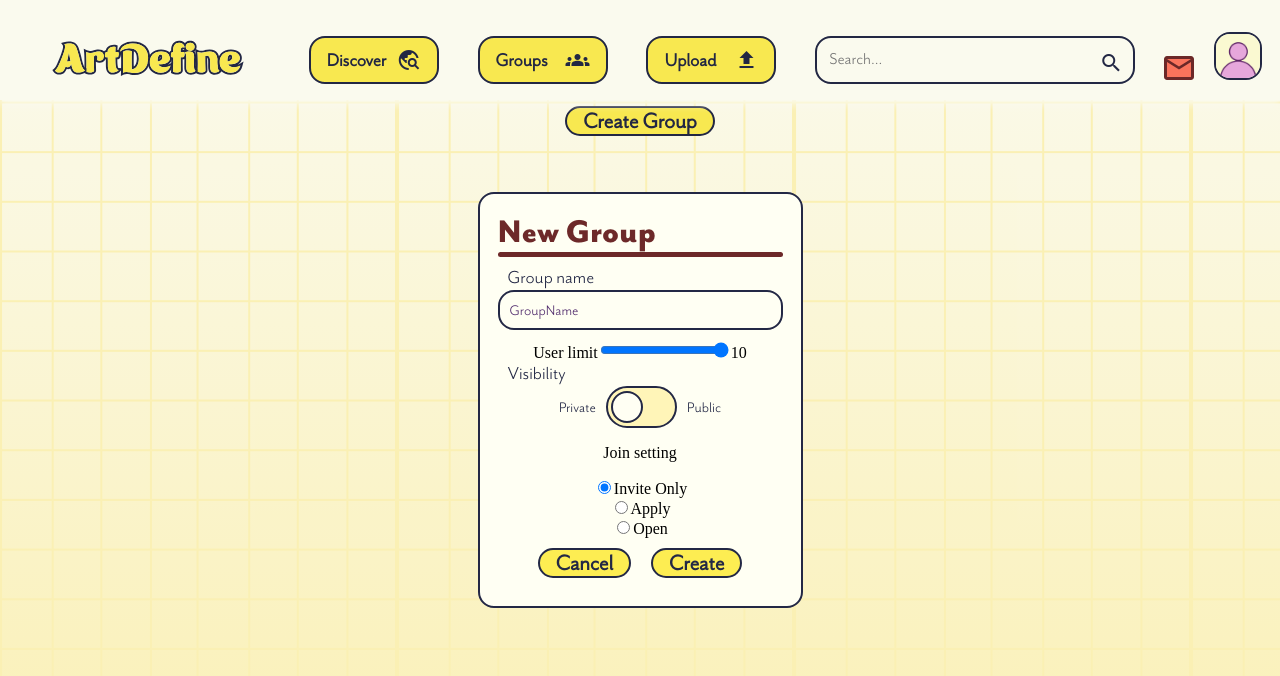
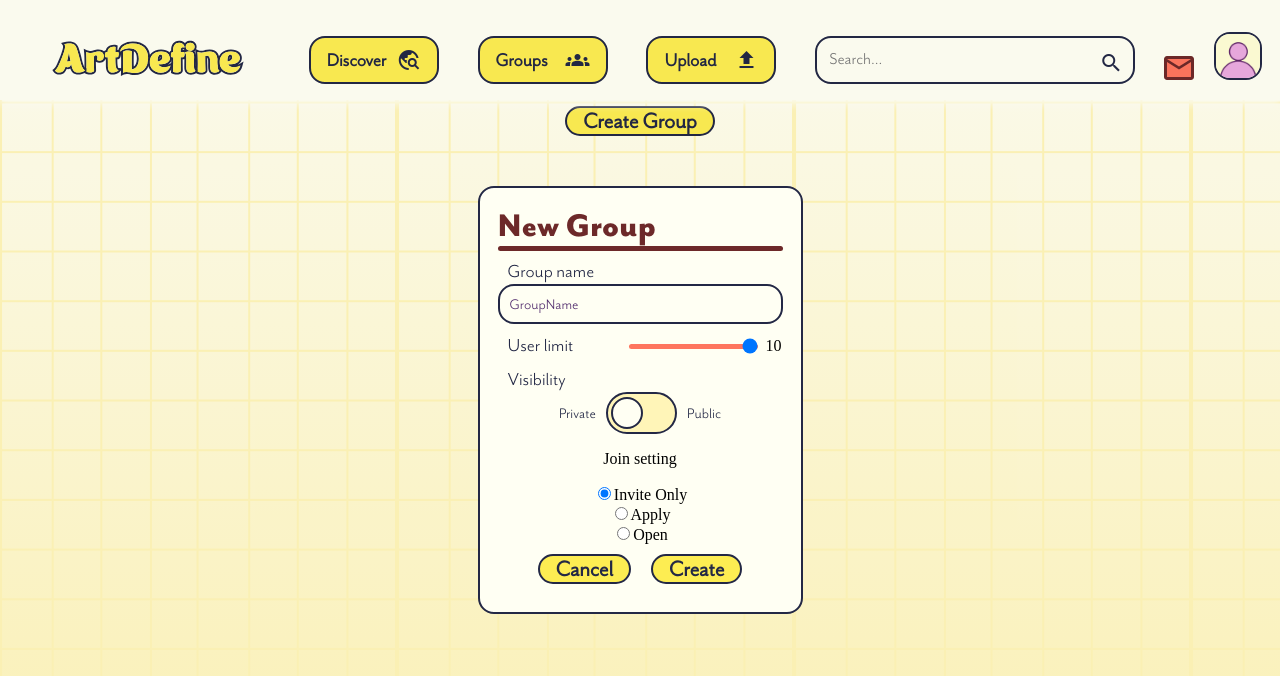
Before and after one commit to Thomas-More-ArtDefine/ArtDefine-front, a React (Create React App) app in the folder artdefine/: page /groups in a window 1280 px wide. Both pictures are taken after a click on the button "Create Group". Shown: the top 676 px of the page. Built offline with nearby package versions, Linux system fonts and the light colour scheme; no server answers.

Commit message:
styling: user limit slider

```diff
--- a/artdefine/src/App.scss
+++ b/artdefine/src/App.scss
@@ -996,13 +996,7 @@ div.modalContainer{
         display: block;
         margin-bottom: 10px;
         label{
-          display: block;
-          margin-left: 10px;
-          margin-bottom: 2px;;
-          font-family: 'EavesSansBook';
-          font-size: 20px;
-          color:  $midnight-blue;
-          float: left;
+          @include formLabel($midnight-blue, 20px);
         }
         div.togglecontainer{
           width: 100%;
@@ -1020,6 +1014,32 @@ div.modalContainer{
           @include toggle($canvas-white-dark, $canary-yellow,$canvas-white-light, $midnight-blue, 25%);
         }
       }
+      div.userlimit{
+        display: flex;
+        align-items: center;
+        justify-content: space-between;
+        margin-bottom: 10px;
+        label{
+          @include formLabel($midnight-blue, 20px);
+        }
+        div.slidercontainer{
+          display: flex;
+          align-items: center;
+          justify-content: end;
+          span{
+            margin-left: 5px;
+            width: 18px;
+            height: 100%;
+          }
+          input{
+            appearance: none;
+            background-color: $sunset-red;
+            height: 5px;
+            border-radius: $corner-radius-sm;
+            outline: none;
+          }
+        }
+      }
     }
 
   }
--- a/artdefine/src/components/Create-group-modal.tsx
+++ b/artdefine/src/components/Create-group-modal.tsx
@@ -61,8 +61,10 @@ export default function CreateGroupModal({
                         </div>
                         <div className='userlimit'>
                             <label htmlFor="userlimit">User limit</label>
-                            <input type="range" name="userlimit" min="1" max={maxUserLimit} value={userLimit} onChange={(e) => setUserLimit(e.target.value)} id="userlimit"></input>
-                            <span>{userLimit}</span>
+                            <div className='slidercontainer'>
+                                <input type="range" name="userlimit" min="1" max={maxUserLimit} value={userLimit} onChange={(e) => setUserLimit(e.target.value)} id="userlimit"></input>
+                                <span>{userLimit}</span>
+                            </div>
                         </div>
                         <div className='visbility'>
                             <label htmlFor="visibility">Visibility</label>
--- a/artdefine/src/style/_mixins.scss
+++ b/artdefine/src/style/_mixins.scss
@@ -115,17 +115,21 @@
 
   }
 
+  @mixin formLabel($text-color, $font-size){
+      display: block;
+      margin-left: 10px;
+      margin-bottom: 2px;;
+      font-family: 'EavesSansBook';
+      font-size: $font-size;
+      color:  $text-color;
+      float: left;
+  }
+
   @mixin textInput($bg-color, $text-color, $border-color, $D-width, $D-height) {
     display: block;
     margin-bottom: 10px;
     label{
-      margin-left: 10px;
-      margin-bottom: 2px;;
-      display: block;
-      font-family: 'EavesSansBook';
-      font-size: 20px;
-      color: $text-color;
-      float: left;
+      @include formLabel($midnight-blue, 20px);
     }
     input{
       padding-left: 10px;
```
